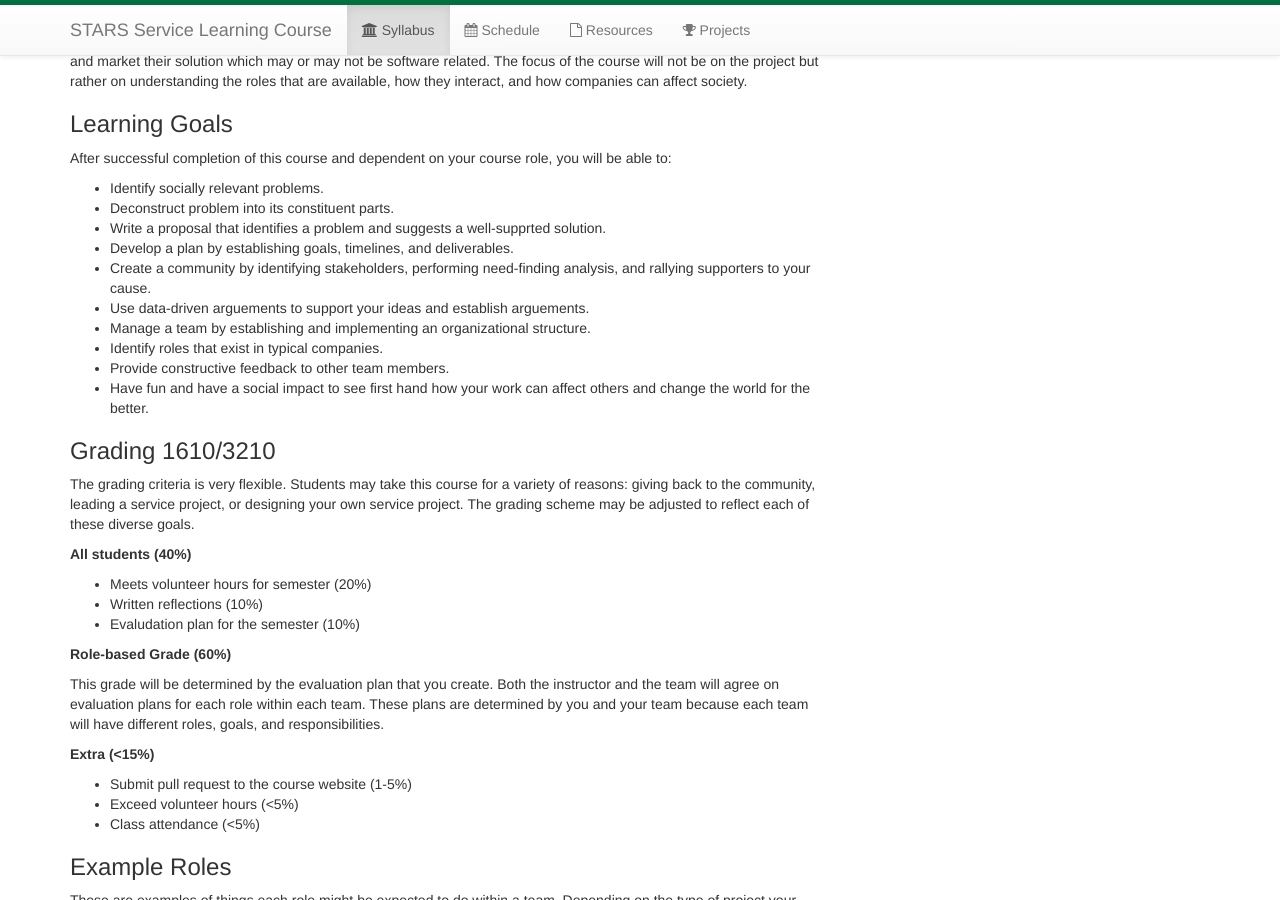
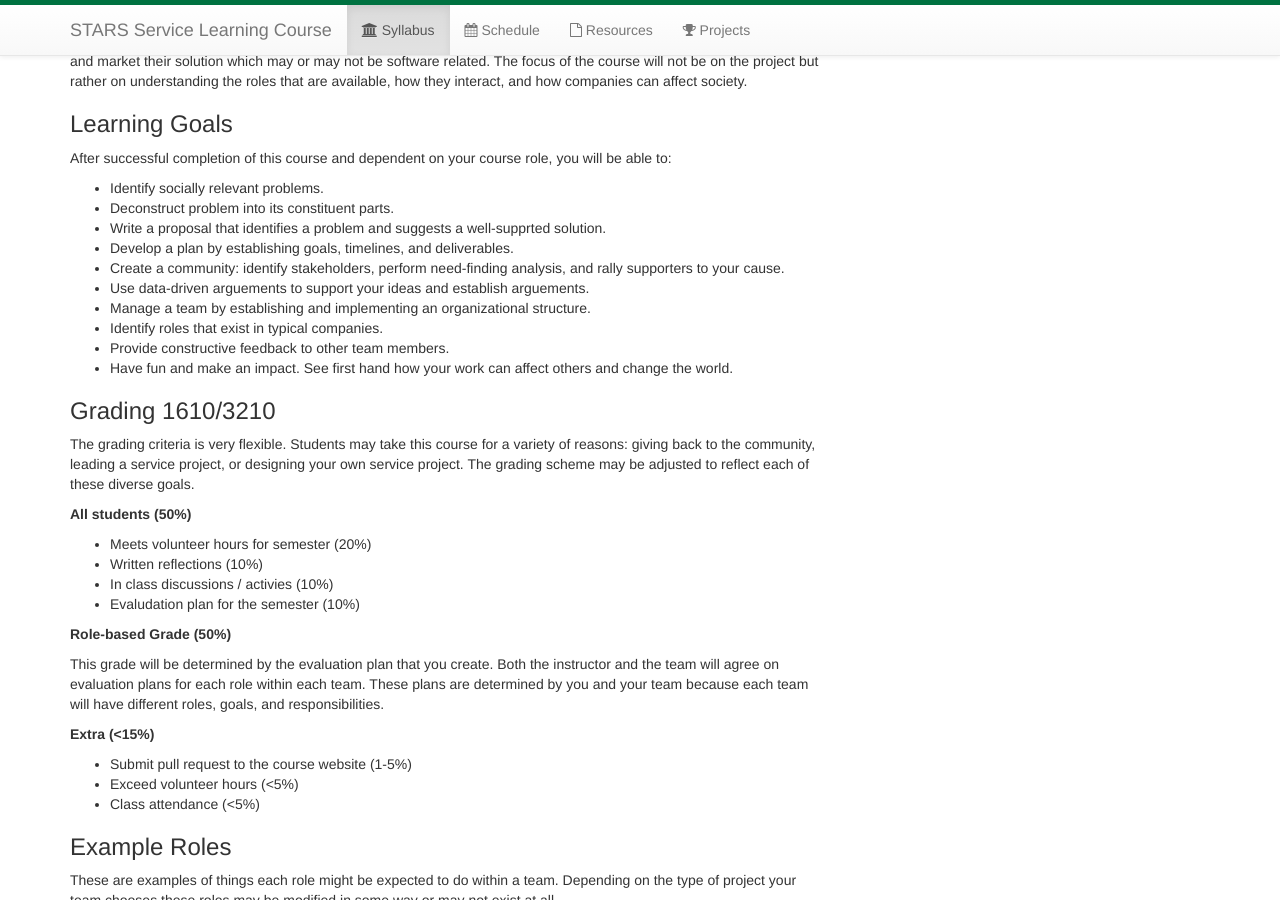
Before and after one commit to stevemacn/service-learning-course, a Jekyll site: the page built from syllabus.md, in a window 1280 px wide and 900 px high, scrolled down 512 px. Built offline with Jekyll 4.4.1, drawn with Linux system fonts in a browser that asks for light colours; nearby versions of some CDN libraries.

Commit message:
add final grading item to the syllabus

```diff
--- a/syllabus.md
+++ b/syllabus.md
@@ -37,12 +37,12 @@ After successful completion of this course and dependent on your course role, yo
 * Deconstruct problem into its constituent parts.
 * Write a proposal that identifies a problem and suggests a well-supprted solution.
 * Develop a plan by establishing goals, timelines, and deliverables.
-* Create a community by identifying stakeholders, performing need-finding analysis, and rallying supporters to your cause.
+* Create a community: identify stakeholders, perform need-finding analysis, and rally supporters to your cause.
 * Use data-driven arguements to support your ideas and establish arguements.
 * Manage a team by establishing and implementing an organizational structure.
 * Identify roles that exist in typical companies.
 * Provide constructive feedback to other team members.
-* Have fun and have a social impact to see first hand how your work can affect others and change the world for the better.
+* Have fun and make an impact. See first hand how your work can affect others and change the world.
 
 ### Grading 1610/3210
 
@@ -51,13 +51,14 @@ variety of reasons: giving back to the community, leading a service
 project, or designing your own service project. The grading scheme may be
 adjusted to reflect each of these diverse goals.
 
-**All students (40%)**
+**All students (50%)**
 
 - Meets volunteer hours for semester (20%)
 - Written reflections (10%)
+- In class discussions / activies (10%)
 - Evaludation plan for the semester (10%)
 
-**Role-based Grade (60%)**
+**Role-based Grade (50%)**
 
 This grade will be determined by the evaluation plan that you create. Both the instructor and the team will agree on evaluation plans for each role within each team. These plans are determined by you and your team because each team will have different roles, goals, and responsibilities.
 
```
